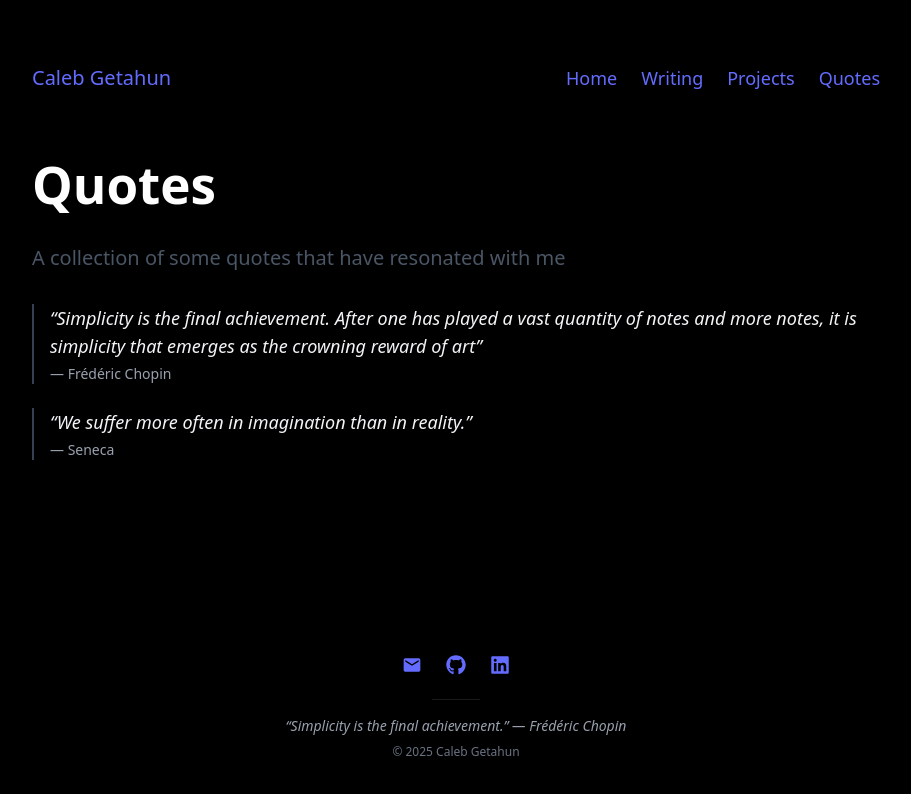
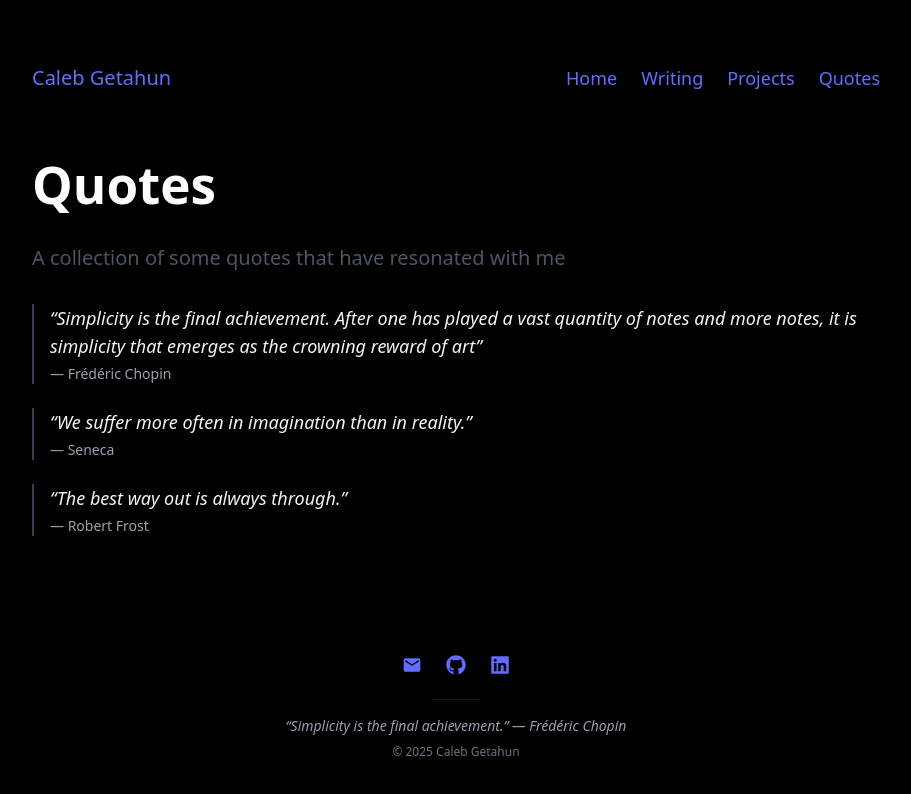
Before and after one commit to calebgetahun/personal-website, a React (Vite) app: page /quotes in a window 1280 px wide. Shown: the top 794 px of the page, without its empty margins (184-1095 px from the left). Built offline with nearby package versions, Linux system fonts and the light colour scheme.

Commit message:
added frost quote

```diff
--- a/src/components/Quotes.jsx
+++ b/src/components/Quotes.jsx
@@ -7,6 +7,10 @@ export default function Quotes() {
     {
       text: "We suffer more often in imagination than in reality.",
       author: "Seneca",
+    },
+    {
+      text: "The best way out is always through.",
+      author: "Robert Frost",
     },
   ];
 
```
